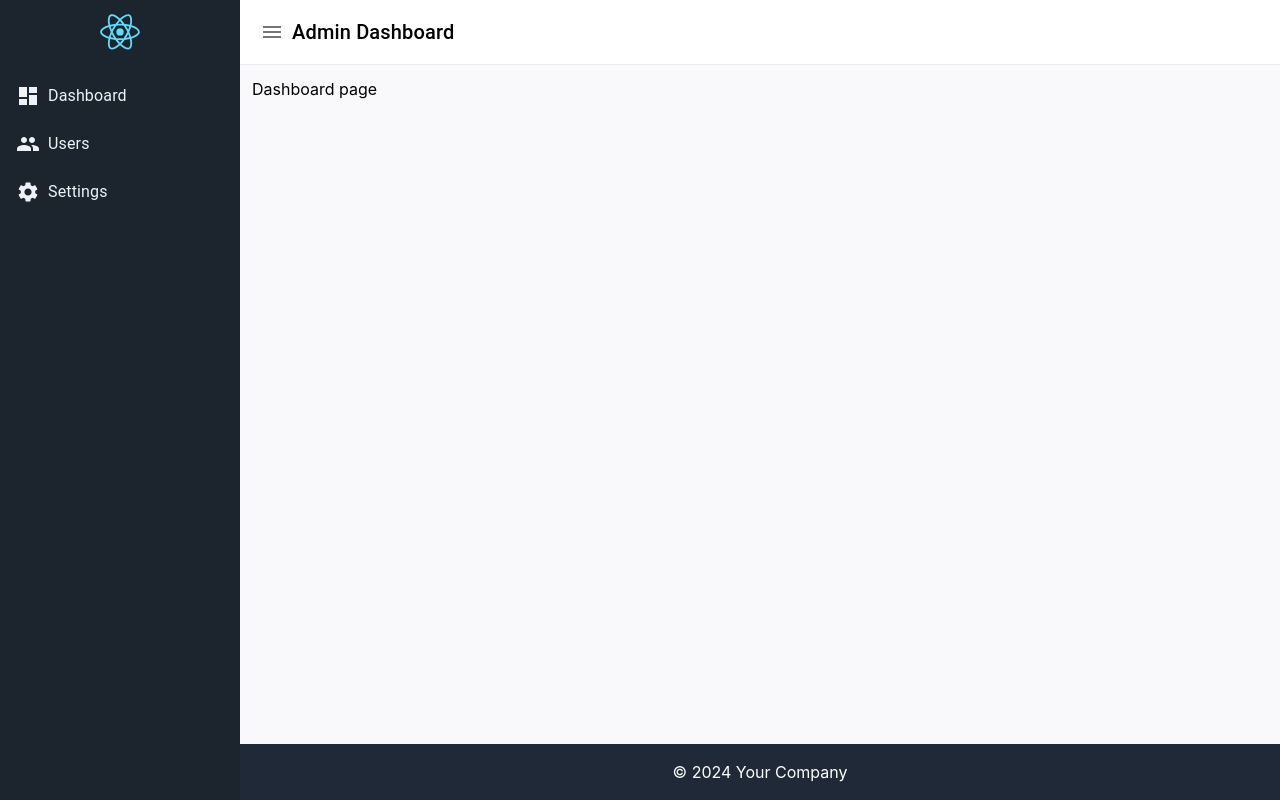
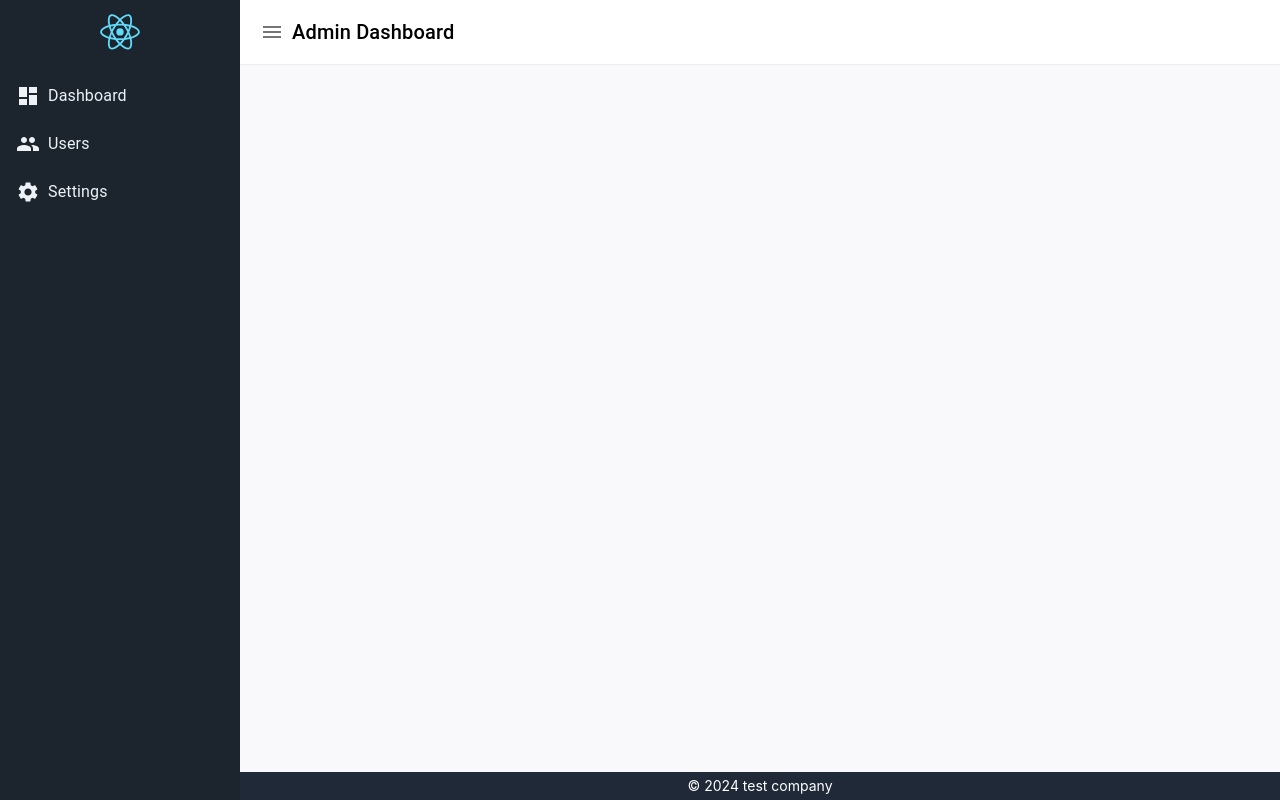
Before and after one commit to Rohitjangid17/sampatti-search-admin, a React (Create React App) app: page / in a window 1280 px wide. Built offline with nearby package versions, Linux system fonts and the light colour scheme.

Commit message:
add new change

```diff
--- a/src/App.tsx
+++ b/src/App.tsx
@@ -8,14 +8,17 @@
 function App() {
   return (
     <Router>
-      <AdminLayout>
-        <Routes>
+      <Routes>
+        <Route element={<AdminLayout />}>
           <Route path="/" element={<Dashboard />} />
-          <Route path="/sign-in" element={<Sigin />} />
-          <Route path="/sign-up" element={<Signup />} />
-          <Route path="/forgot-password" element={<ForgotPassword />} />
-        </Routes>
-      </AdminLayout>
+          {/* Add other admin routes here */}
+        </Route>
+
+        {/* Authentication routes without AdminLayout */}
+        <Route path="/sign-in" element={<Sigin />} />
+        <Route path="/sign-up" element={<Signup />} />
+        <Route path="/forgot-password" element={<ForgotPassword />} />
+      </Routes>
     </Router>
   );
 }
--- a/src/layout/Footer.tsx
+++ b/src/layout/Footer.tsx
@@ -1,7 +1,7 @@
 const Footer = () => {
     return (
-        <footer className="bg-gray-800 text-white text-center py-4">
-            © 2024 Your Company
+        <footer className="bg-gray-800 text-white text-center py-1">
+            <p className="text-xs sm:text-sm"> © 2024 test company</p>
         </footer>
     );
 };
```
